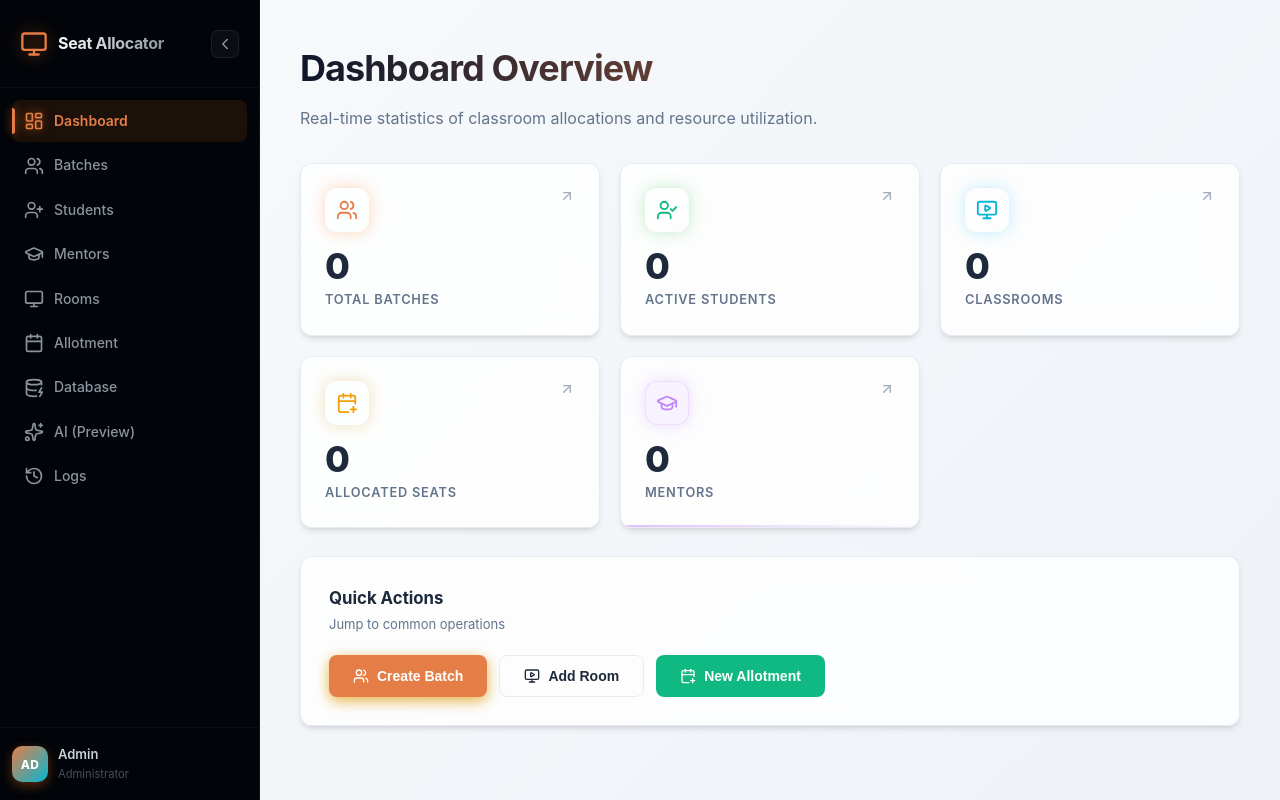
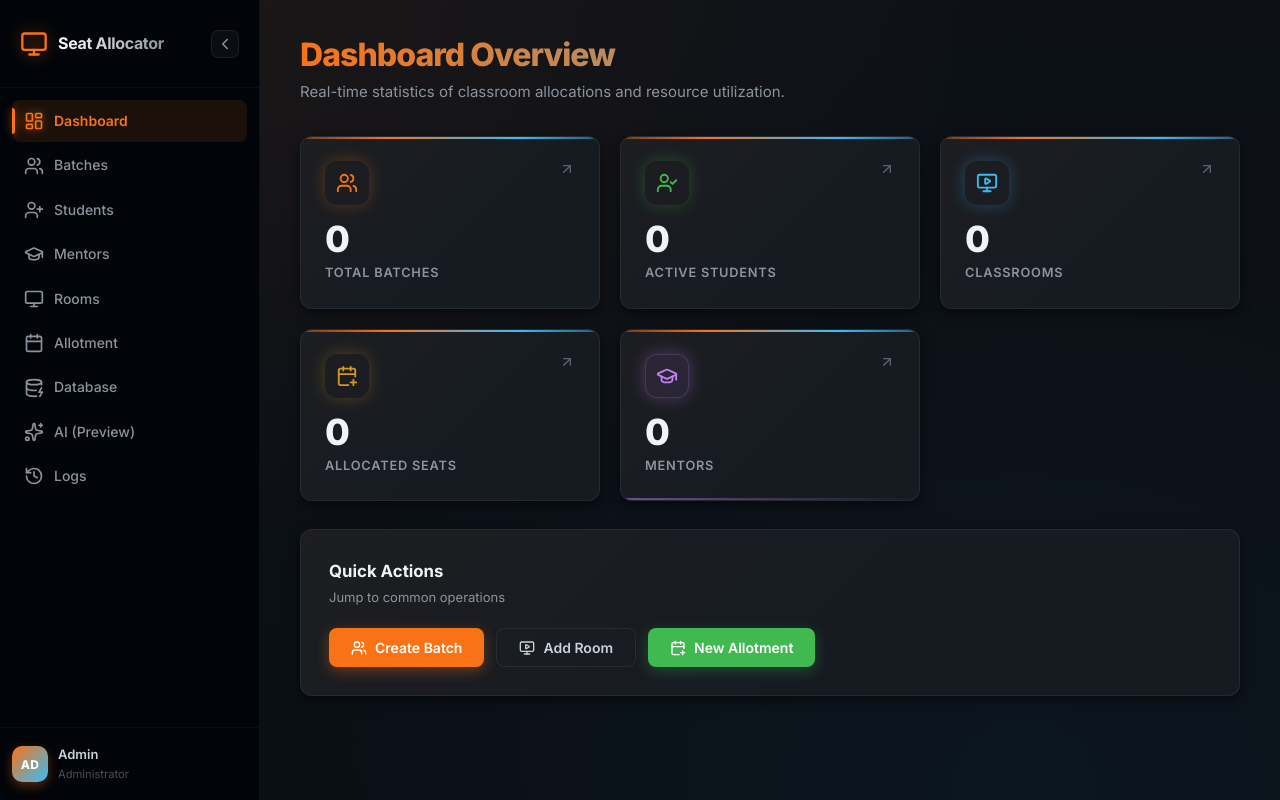
Before and after one commit to Shashwath-K/seat_allocator_dbms, a React (Vite) app in the folder frontend/: page / in a window 1280 px wide. Built offline with nearby package versions, Linux system fonts and the light colour scheme.

Commit message:
Visual Refresh: Layouts and colors updated

```diff
--- a/frontend/src/index.css
+++ b/frontend/src/index.css
@@ -1,120 +1,162 @@
+@import url('https://fonts.googleapis.com/css2?family=Inter:wght@300;400;500;600;700;800&display=swap');
+
 :root {
-  /* Premium Design System - 'The Deuce' Indigo Palette */
-  --bg-color: #f8fafc;
-  --bg-gradient: linear-gradient(135deg, #f8fafc 0%, #eef2f7 100%);
+  /* ── Midnight Slate Design System ── */
 
-  --primary: #e57e46;
-  --primary-color: #e0751e;
-  --primary-glow: rgb(229, 179, 70);
-  --primary-hover: #ca7738;
+  /* Backgrounds */
+  --bg-color: #0d1117;
+  --bg-gradient: radial-gradient(ellipse at 20% 0%, rgba(249, 115, 22, 0.06) 0%, transparent 50%),
+                 radial-gradient(ellipse at 80% 100%, rgba(56, 189, 248, 0.04) 0%, transparent 50%),
+                 linear-gradient(180deg, #0d1117 0%, #0a0f16 100%);
 
-  --secondary: #0f172a;
-  --accent: #06b6d4;
-  --accent-glow: rgba(6, 182, 212, 0.3);
+  /* Primary — Orange */
+  --primary: #f97316;
+  --primary-color: #f97316;
+  --primary-hover: #ea6c00;
+  --primary-glow: rgba(249, 115, 22, 0.35);
+  --primary-subtle: rgba(249, 115, 22, 0.1);
 
-  --surface: #ffffff;
-  --surface-glass: rgba(255, 255, 255, 0.8);
-  --surface-border: rgba(226, 232, 240, 0.8);
+  /* Accent — Sky Blue */
+  --accent: #38bdf8;
+  --accent-glow: rgba(56, 189, 248, 0.25);
 
-  --success: #10b981;
-  --warning: #f59e0b;
-  --danger: #ef4444;
+  /* Semantic */
+  --secondary: #010409;
+  --success: #3fb950;
+  --success-subtle: rgba(63, 185, 80, 0.1);
+  --warning: #d29922;
+  --warning-subtle: rgba(210, 153, 34, 0.1);
+  --danger: #f85149;
+  --danger-subtle: rgba(248, 81, 73, 0.1);
 
-  --text-main: #1e293b;
-  --text-muted: #64748b;
+  /* Surfaces */
+  --surface: #161b22;
+  --surface-2: #1c2128;
+  --surface-glass: rgba(22, 27, 34, 0.85);
+  --surface-border: rgba(255, 255, 255, 0.07);
+  --surface-border-hover: rgba(249, 115, 22, 0.4);
+
+  /* Text */
+  --text-main: #f0f6fc;
+  --text-sub: #c9d1d9;
+  --text-muted: #8b949e;
   --text-on-primary: #ffffff;
 
-  /* Modern Tokens */
+  /* Shape */
   --radius-sm: 8px;
   --radius-md: 12px;
   --radius-lg: 20px;
   --radius-full: 9999px;
 
-  --shadow-sm: 0 1px 2px 0 rgb(0 0 0 / 0.05);
-  --shadow-md: 0 4px 6px -1px rgb(0 0 0 / 0.1), 0 2px 4px -2px rgb(0 0 0 / 0.1);
-  --shadow-lg: 0 10px 15px -3px rgb(0 0 0 / 0.1), 0 4px 6px -4px rgb(0 0 0 / 0.1);
-  --shadow-xl: 0 20px 25px -5px rgb(0 0 0 / 0.1), 0 8px 10px -6px rgb(0 0 0 / 0.1);
+  /* Depth */
+  --shadow-sm: 0 1px 3px rgba(0, 0, 0, 0.4);
+  --shadow-md: 0 4px 12px rgba(0, 0, 0, 0.5);
+  --shadow-lg: 0 12px 28px rgba(0, 0, 0, 0.6);
+  --shadow-xl: 0 24px 40px rgba(0, 0, 0, 0.7);
+  --shadow-glow: 0 0 0 1px rgba(249, 115, 22, 0.15), 0 8px 24px rgba(249, 115, 22, 0.12);
 
-  --glass-blur: blur(12px);
-  --transition: all 0.3s cubic-bezier(0.4, 0, 0.2, 1);
+  /* Motion */
+  --glass-blur: blur(16px);
+  --transition: all 0.25s cubic-bezier(0.4, 0, 0.2, 1);
+  --transition-fast: all 0.15s ease;
 }
 
-@import url('https://fonts.googleapis.com/css2?family=Outfit:wght@300;400;500;600;700&display=swap');
-
+/* ── Reset ── */
 * {
   box-sizing: border-box;
   margin: 0;
   padding: 0;
 }
 
-html,
-body {
+html, body {
   height: 100vh;
   width: 100vw;
   overflow: hidden;
 }
 
 body {
-  font-family: 'Outfit', -apple-system, BlinkMacSystemFont, "Segoe UI", Roboto, sans-serif;
-  background: var(--bg-gradient);
+  font-family: 'Inter', -apple-system, BlinkMacSystemFont, 'Segoe UI', sans-serif;
+  background: var(--bg-color);
+  background-image: var(--bg-gradient);
   color: var(--text-main);
   line-height: 1.6;
   -webkit-font-smoothing: antialiased;
+  -moz-osx-font-smoothing: grayscale;
 }
 
-/* Scrollbar Modernization */
-::-webkit-scrollbar {
-  width: 8px;
-  height: 8px;
-}
+/* ── Scrollbar ── */
+::-webkit-scrollbar { width: 6px; height: 6px; }
+::-webkit-scrollbar-track { background: transparent; }
+::-webkit-scrollbar-thumb { background: rgba(255, 255, 255, 0.1); border-radius: 3px; }
+::-webkit-scrollbar-thumb:hover { background: rgba(249, 115, 22, 0.5); }
 
-::-webkit-scrollbar-track {
-  background: transparent;
-}
-
-::-webkit-scrollbar-thumb {
-  background: #cbd5e1;
-  border-radius: 4px;
-}
-
-::-webkit-scrollbar-thumb:hover {
-  background: #94a3b8;
-}
-
-/* Layout Shell */
+/* ── Layout Shell ── */
 .app-container {
   display: flex;
   height: 100vh;
   min-height: 100vh;
-  background: transparent;
 }
 
 .main-content {
   flex: 1;
-  padding: 40px;
+  padding: 36px 40px;
   overflow-y: auto;
   position: relative;
 }
 
-/* Animations */
+/* ── Animations ── */
 .fade-in {
-  animation: fadeIn 0.5s ease-out;
+  animation: fadeIn 0.45s cubic-bezier(0.4, 0, 0.2, 1);
 }
 
 @keyframes fadeIn {
-  from {
-    opacity: 0;
-    transform: translateY(10px);
-  }
-
-  to {
-    opacity: 1;
-    transform: translateY(0);
-  }
+  from { opacity: 0; transform: translateY(12px); }
+  to   { opacity: 1; transform: translateY(0); }
 }
 
-/* Global Components */
+@keyframes shimmer {
+  0%   { background-position: -400px 0; }
+  100% { background-position: 400px 0; }
+}
+
+@keyframes pulse-glow {
+  0%, 100% { box-shadow: 0 0 6px var(--primary-glow); }
+  50%       { box-shadow: 0 0 18px var(--primary-glow), 0 0 4px var(--primary); }
+}
+
+@keyframes spin {
+  from { transform: rotate(0deg); }
+  to   { transform: rotate(360deg); }
+}
+
+/* ── Card ── */
 .card {
+  background: var(--surface);
+  border: 1px solid var(--surface-border);
+  border-radius: var(--radius-md);
+  padding: 24px;
+  box-shadow: var(--shadow-md);
+  transition: var(--transition);
+  position: relative;
+}
+
+.card::before {
+  content: '';
+  position: absolute;
+  inset: 0;
+  border-radius: inherit;
+  background: linear-gradient(135deg, rgba(249,115,22,0.03) 0%, transparent 60%);
+  pointer-events: none;
+}
+
+.card:hover {
+  transform: translateY(-2px);
+  border-color: rgba(249, 115, 22, 0.25);
+  box-shadow: var(--shadow-glow);
+}
+
+/* Glass variant */
+.glass-card {
   background: var(--surface-glass);
   backdrop-filter: var(--glass-blur);
   -webkit-backdrop-filter: var(--glass-blur);
@@ -125,156 +167,194 @@ body {
   transition: var(--transition);
 }
 
-.card:hover {
-  transform: translateY(-2px);
-  box-shadow: var(--shadow-lg);
-  border-color: var(--primary-glow);
-}
-
+/* ── Page Header ── */
 .page-header {
   margin-bottom: 32px;
 }
 
 .page-title {
-  font-size: 2.25rem;
-  font-weight: 700;
-  color: var(--secondary);
-  letter-spacing: -0.025em;
-  background: linear-gradient(to right, var(--secondary), var(--primary));
+  font-size: 2rem;
+  font-weight: 800;
+  letter-spacing: -0.03em;
+  background: linear-gradient(90deg, var(--primary) 0%, var(--accent) 100%);
   -webkit-background-clip: text;
   background-clip: text;
   -webkit-text-fill-color: transparent;
+  line-height: 1.2;
 }
 
 .page-subtitle {
-  font-size: 1rem;
+  font-size: 0.9375rem;
   color: var(--text-muted);
-  margin-top: 8px;
+  margin-top: 6px;
+  font-weight: 400;
 }
 
-/* Buttons */
+/* ── Buttons ── */
 .btn {
   display: inline-flex;
   align-items: center;
   justify-content: center;
   gap: 8px;
-  padding: 12px 24px;
+  padding: 10px 22px;
   font-size: 0.875rem;
   font-weight: 600;
+  font-family: inherit;
   border-radius: var(--radius-sm);
   border: none;
   cursor: pointer;
   transition: var(--transition);
   position: relative;
   overflow: hidden;
+  white-space: nowrap;
 }
 
-.btn:active {
-  transform: scale(0.96);
-}
+.btn:active { transform: scale(0.97); }
+.btn:disabled { opacity: 0.5; cursor: not-allowed; }
 
 .btn-primary {
   background: var(--primary);
   color: var(--text-on-primary);
-  box-shadow: 0 4px 14px 0 var(--primary-glow);
+  box-shadow: 0 4px 14px rgba(249, 115, 22, 0.35);
 }
-
-.btn-primary:hover {
+.btn-primary:hover:not(:disabled) {
   background: var(--primary-hover);
-  box-shadow: 0 6px 20px rgba(79, 70, 229, 0.23);
+  box-shadow: 0 6px 20px rgba(249, 115, 22, 0.5);
+  transform: translateY(-1px);
 }
 
 .btn-success {
   background: var(--success);
-  color: white;
+  color: #fff;
+  box-shadow: 0 4px 14px rgba(63, 185, 80, 0.3);
+}
+.btn-success:hover:not(:disabled) {
+  background: #2ea043;
+  box-shadow: 0 6px 20px rgba(63, 185, 80, 0.45);
+  transform: translateY(-1px);
 }
 
 .btn-outline {
   background: transparent;
-  border: 1.5px solid var(--surface-border);
-  color: var(--text-main);
+  border: 1px solid var(--surface-border);
+  color: var(--text-sub);
 }
-
-.btn-outline:hover {
-  background: white;
+.btn-outline:hover:not(:disabled) {
+  background: var(--surface-2);
   border-color: var(--primary);
   color: var(--primary);
 }
 
-/* Forms */
-.form-group {
-  margin-bottom: 24px;
+.btn-danger {
+  background: transparent;
+  border: 1px solid var(--danger-subtle);
+  color: var(--danger);
 }
+.btn-danger:hover:not(:disabled) {
+  background: var(--danger-subtle);
+}
+
+/* ── Forms ── */
+.form-group { margin-bottom: 20px; }
 
 .form-label {
   display: block;
-  font-size: 0.875rem;
+  font-size: 0.8125rem;
   font-weight: 600;
-  color: var(--text-main);
-  margin-bottom: 8px;
+  color: var(--text-sub);
+  margin-bottom: 7px;
+  letter-spacing: 0.02em;
 }
 
 .form-control {
   width: 100%;
-  padding: 12px 16px;
-  background: white;
-  border: 1.5px solid var(--surface-border);
+  padding: 10px 14px;
+  background: var(--surface-2);
+  border: 1px solid var(--surface-border);
   border-radius: var(--radius-sm);
-  font-size: 0.95rem;
+  font-size: 0.9375rem;
   font-family: inherit;
+  color: var(--text-main);
   transition: var(--transition);
 }
+
+.form-control::placeholder { color: var(--text-muted); }
 
 .form-control:focus {
   outline: none;
   border-color: var(--primary);
-  box-shadow: 0 0 0 4px var(--primary-glow);
+  box-shadow: 0 0 0 3px rgba(249, 115, 22, 0.15);
+  background: var(--surface);
 }
 
-/* Badges */
+.form-control option {
+  background: var(--surface-2);
+  color: var(--text-main);
+}
+
+/* ── Badges ── */
 .badge {
   display: inline-flex;
   align-items: center;
-  padding: 4px 12px;
+  padding: 3px 10px;
   border-radius: var(--radius-full);
-  font-size: 0.75rem;
-  font-weight: 600;
-  letter-spacing: 0.025em;
+  font-size: 0.7rem;
+  font-weight: 700;
+  letter-spacing: 0.04em;
+  text-transform: uppercase;
+  border: 1px solid transparent;
 }
 
 .badge-blue {
-  background: rgba(59, 130, 246, 0.1);
-  color: #eb6a25;
+  background: rgba(56, 189, 248, 0.1);
+  color: var(--accent);
+  border-color: rgba(56, 189, 248, 0.2);
 }
 
 .badge-green {
-  background: rgba(16, 185, 129, 0.1);
-  color: #059669;
+  background: var(--success-subtle);
+  color: var(--success);
+  border-color: rgba(63, 185, 80, 0.25);
 }
 
 .badge-purple {
   background: rgba(139, 92, 246, 0.1);
-  color: #7c3aed;
+  color: #a78bfa;
+  border-color: rgba(139, 92, 246, 0.2);
+}
+
+.badge-orange {
+  background: var(--primary-subtle);
+  color: var(--primary);
+  border-color: rgba(249, 115, 22, 0.25);
 }
 
 .badge-gray {
-  background: rgba(100, 116, 139, 0.1);
-  color: #475569;
+  background: rgba(139, 148, 158, 0.08);
+  color: var(--text-muted);
+  border-color: rgba(139, 148, 158, 0.15);
 }
 
-/* Tabs */
+.badge-red {
+  background: var(--danger-subtle);
+  color: var(--danger);
+  border-color: rgba(248, 81, 73, 0.2);
+}
+
+/* ── Tabs ── */
 .tabs {
   display: flex;
-  gap: 12px;
-  margin-bottom: 32px;
+  gap: 4px;
+  margin-bottom: 28px;
   padding: 4px;
-  background: rgba(0, 0, 0, 0.03);
+  background: rgba(255, 255, 255, 0.03);
+  border: 1px solid var(--surface-border);
   border-radius: var(--radius-md);
   width: fit-content;
 }
 
 .tab {
-  padding: 10px 20px;
+  padding: 9px 18px;
   font-size: 0.875rem;
   font-weight: 600;
   color: var(--text-muted);
@@ -283,96 +363,105 @@ body {
   transition: var(--transition);
   border: none;
   background: transparent;
+  font-family: inherit;
   display: flex;
   align-items: center;
-  gap: 8px;
+  gap: 7px;
 }
 
-.tab:hover {
-  color: var(--text-main);
-  background: rgba(255, 255, 255, 0.5);
-}
+.tab:hover        { color: var(--text-sub); background: rgba(255,255,255,0.04); }
+.tab.active       { color: var(--primary); background: var(--surface-2); box-shadow: var(--shadow-sm); }
 
-.tab.active {
-  color: var(--primary);
-  background: white;
-  box-shadow: var(--shadow-sm);
-}
-
-/* Table Modernization */
+/* ── Tables ── */
 .table-container {
   overflow-x: auto;
   border-radius: var(--radius-md);
   border: 1px solid var(--surface-border);
 }
 
-table {
-  width: 100%;
-  border-collapse: collapse;
-}
+table { width: 100%; border-collapse: collapse; }
 
 th {
-  background: #f8fafc;
-  padding: 16px;
+  background: rgba(255, 255, 255, 0.02);
+  padding: 14px 16px;
   text-align: left;
-  font-size: 0.75rem;
+  font-size: 0.72rem;
   font-weight: 700;
   text-transform: uppercase;
   color: var(--text-muted);
-  letter-spacing: 0.05em;
+  letter-spacing: 0.06em;
   border-bottom: 1px solid var(--surface-border);
 }
 
 td {
-  padding: 20px 16px;
+  padding: 16px;
   font-size: 0.9375rem;
   border-bottom: 1px solid var(--surface-border);
+  color: var(--text-sub);
+  transition: var(--transition-fast);
+}
+
+tr:last-child td { border-bottom: none; }
+
+tr:hover td {
+  background: rgba(249, 115, 22, 0.03);
   color: var(--text-main);
 }
 
-tr:last-child td {
-  border-bottom: none;
+/* ── Stat Card Shimmer ── */
+.stat-card-shimmer::after {
+  content: '';
+  position: absolute;
+  top: 0; left: 0;
+  width: 100%; height: 2px;
+  background: linear-gradient(90deg, transparent, var(--primary), var(--accent), transparent);
+  background-size: 400px 100%;
+  animation: shimmer 3s ease-in-out infinite;
+  border-radius: inherit;
 }
 
-tr:hover td {
-  background: rgba(79, 70, 229, 0.02);
+/* ── Divider ── */
+.divider {
+  height: 1px;
+  background: var(--surface-border);
+  margin: 24px 0;
 }
 
-/* Print Styles */
+/* ── Code / Mono ── */
+code {
+  font-family: 'SFMono-Regular', Consolas, monospace;
+  font-size: 0.85em;
+  background: rgba(255, 255, 255, 0.06);
+  padding: 2px 6px;
+  border-radius: 4px;
+  color: var(--primary);
+}
+
+/* ── Print Styles ── */
 @media print {
-
-  html,
-  body {
+  html, body {
     height: auto !important;
     overflow: visible !important;
     background: #fff !important;
+    color: #000 !important;
+    font-size: 11pt;
   }
 
-  /* Ensure parent containers are visible but their UI children are hidden */
-  .app-container,
-  .main-content {
+  .app-container, .main-content {
     display: block !important;
     height: auto !important;
     overflow: visible !important;
     margin: 0 !important;
     padding: 0 !important;
+    background: #fff !important;
   }
 
-  /* Hide the entire application UI */
-  .sidebar,
-  .fade-in,
-  .no-print,
-  .navbar,
-  .back-btn,
-  .btn,
-  .tabs,
-  .calendar-filter-card {
+  .sidebar, .fade-in, .no-print, .navbar,
+  .back-btn, .btn, .tabs, .calendar-filter-card {
     display: none !important;
   }
 
-  /* Show ONLY the printable report */
-  .print-only,
-  .printable-report {
+  .print-only, .printable-report {
     display: block !important;
     visibility: visible !important;
     position: relative !important;
@@ -383,6 +472,7 @@ tr:hover td {
     border: 1.5px solid #cbd5e1 !important;
     break-inside: avoid;
     background: #fff !important;
+    color: #000 !important;
   }
 
   .seat-tile {
@@ -391,30 +481,9 @@ tr:hover td {
     border: 1px solid #cbd5e1 !important;
   }
 
-  body {
-    color: #000 !important;
-    font-size: 11pt;
-  }
-
-  table {
-    width: 100% !important;
-    border-collapse: collapse !important;
-    page-break-inside: auto;
-  }
-
-  th,
-  td {
-    border: 1px solid #cbd5e1 !important;
-    padding: 8px !important;
-  }
-
-  thead {
-    display: table-header-group !important;
-    background: #f1f5f9 !important;
-    -webkit-print-color-adjust: exact !important;
-  }
+  table { width: 100% !important; border-collapse: collapse !important; page-break-inside: auto; }
+  th, td { border: 1px solid #cbd5e1 !important; padding: 8px !important; color: #000 !important; }
+  thead { display: table-header-group !important; background: #f1f5f9 !important; -webkit-print-color-adjust: exact !important; }
 }
 
-.print-only {
-  display: none;
-}
+.print-only { display: none; }
```
